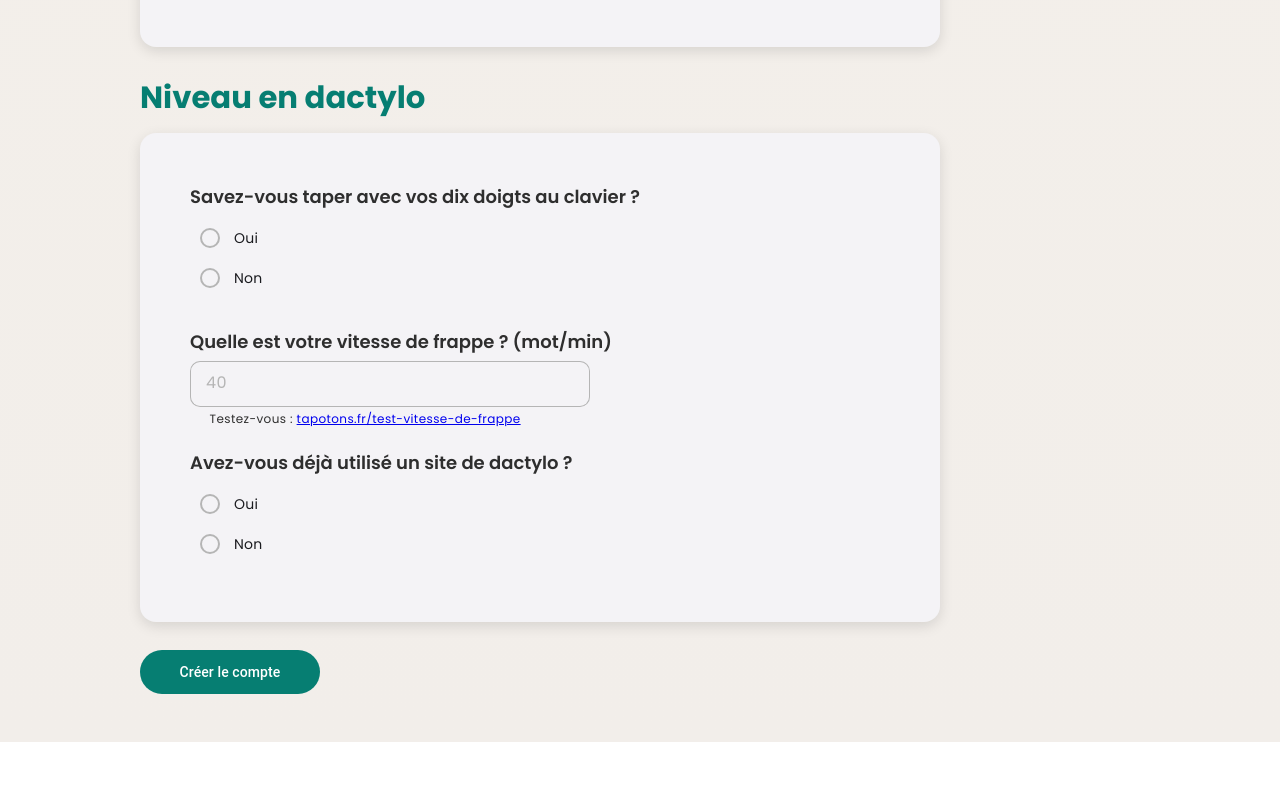
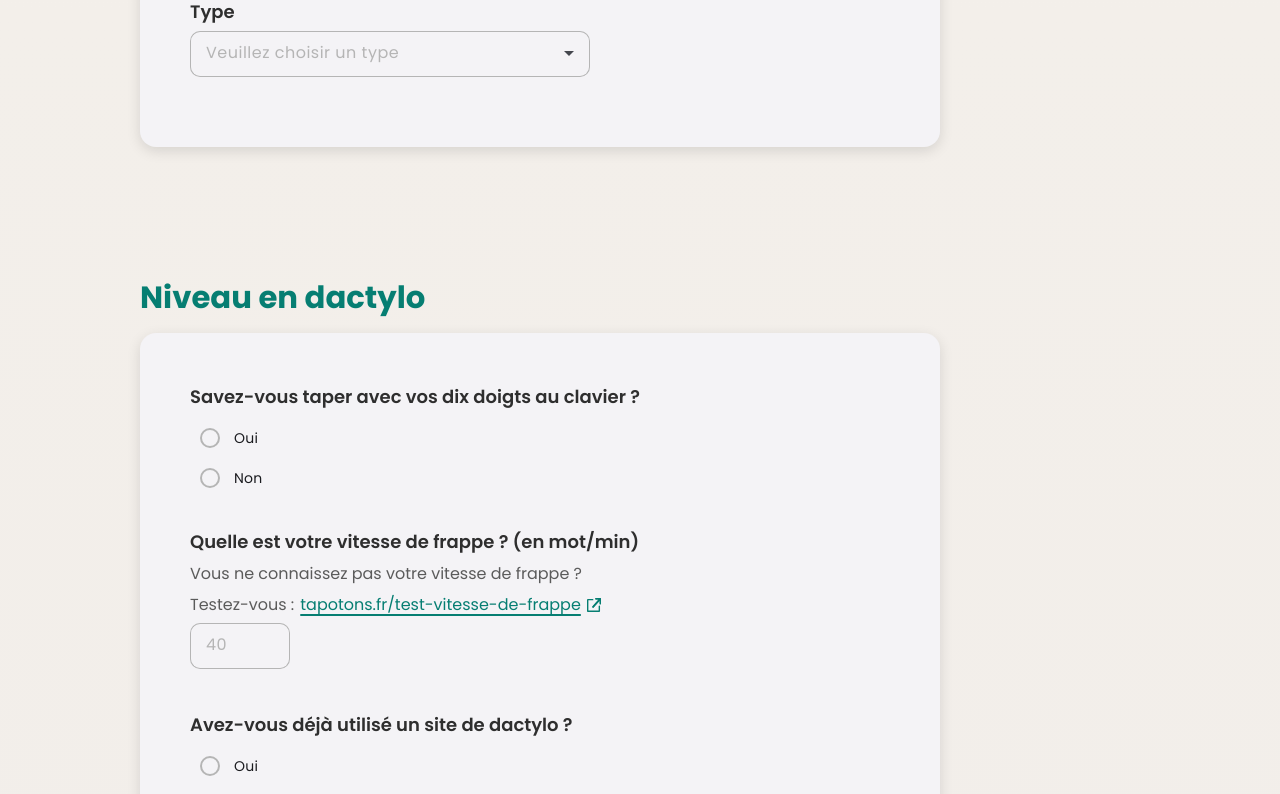
Before and after one commit to CrazyLeek/poc_form_angular_react, an Angular app in the folder angular/: page / in a window 1280 px wide. Shown: the part 1320-2114 px from the top of the page. Before the commit the page ends 2062 px from the top, so only its background shows below. Built offline with nearby package versions, Linux system fonts and the light colour scheme.

Commit message:
feat: :sparkles: Add checkox field

```diff
--- a/angular/src/app/app.html
+++ b/angular/src/app/app.html
@@ -58,13 +58,13 @@
             <label class="field-title" for="age">Age</label>
             <mat-form-field appearance="outline">
               <input id="age" matInput type="number" formControlName="age" min="1" step="1" placeholder="26" />
+            </mat-form-field>
             @if (form.controls.age.touched && form.controls.age.hasError('required')) {
-                <mat-error>L'âge est obligatoire.</mat-error>
+              <p class="field-error">L'âge est obligatoire.</p>
             }
             @if (form.controls.age.touched && form.controls.age.hasError('positiveInteger')) {
-                <mat-error>Entrez un entier strictement positif.</mat-error>
+              <p class="field-error">Entrez un entier strictement positif.</p>
             }
-            </mat-form-field>
           </div>
 
           <div class="field-block email-field">
@@ -157,20 +157,24 @@
           </div>
 
           <div class="field-block">
-            <p class="field-title">Quelle est votre vitesse de frappe ? (mot/min)</p>
+            <p class="field-title">Quelle est votre vitesse de frappe ? (en mot/min)</p>
+            <p class="soft-note">
+              Vous ne connaissez pas votre vitesse de frappe ?
+            </p>
+            <p class="soft-note speed-link-row">
+              <span>Testez-vous :</span>
+              <a class="soft-note-link" href="https://tapotons.fr/test-vitesse-de-frappe/" target="_blank" rel="noreferrer">tapotons.fr/test-vitesse-de-frappe</a>
+              <img class="link-pop-icon" src="/pop-icon.svg" alt="" aria-hidden="true" />
+            </p>
             <mat-form-field appearance="outline" class="typing-speed-field">
               <input matInput type="number" formControlName="typingSpeed" min="1" step="1" placeholder="40" />
-              <mat-hint>
-                Testez-vous :
-                <a href="https://tapotons.fr/test-vitesse-de-frappe/" target="_blank" rel="noreferrer">tapotons.fr/test-vitesse-de-frappe</a>
-              </mat-hint>
+            </mat-form-field>
             @if (form.controls.typingSpeed.touched && form.controls.typingSpeed.hasError('required')) {
-                <mat-error>La vitesse de frappe est obligatoire.</mat-error>
+              <p class="field-error">La vitesse de frappe est obligatoire.</p>
             }
             @if (form.controls.typingSpeed.touched && form.controls.typingSpeed.hasError('positiveInteger')) {
-                <mat-error>Entrez un entier strictement positif.</mat-error>
+              <p class="field-error">Entrez un entier strictement positif.</p>
             }
-            </mat-form-field>
           </div>
 
           <div class="radio-block">
@@ -187,15 +191,19 @@
           @if (usedTypingSite) {
             <div class="field-block">
               <p class="field-title">Lequel ?</p>
-              <mat-form-field appearance="outline" class="full-width">
-                <mat-select formControlName="typingSite" placeholder="Sélectionnez un site">
-                  <mat-option value="RataType">RataType</mat-option>
-                  <mat-option value="AgileFingers">AgileFingers</mat-option>
-                </mat-select>
+              <div class="typing-site-options">
+                @for (typingSite of typingSites; track typingSite) {
+                  <mat-checkbox
+                    [checked]="isTypingSiteSelected(typingSite)"
+                    (change)="toggleTypingSite(typingSite, $event.checked)"
+                  >
+                    {{ typingSite }}
+                  </mat-checkbox>
+                }
+              </div>
               @if (form.controls.typingSite.touched && form.controls.typingSite.hasError('required')) {
-                  <mat-error>Veuillez sélectionner un site.</mat-error>
+                <p class="field-error">Veuillez sélectionner au moins un site.</p>
               }
-              </mat-form-field>
             </div>
           }
         </mat-card>
--- a/angular/src/app/app.scss
+++ b/angular/src/app/app.scss
@@ -105,6 +105,7 @@
   max-width: var(--section-max-width);
   padding: 50px;
   width: 80%;
+  margin: 0 0 100px;
 }
 
 .field-grid {
@@ -163,8 +164,25 @@
 
 .soft-note {
   color: var(--text-muted);
-  font-size: 14px;
+  font-size: 16px;
   margin: 0;
+}
+
+.soft-note-link {
+  color: var(--app-primary);
+  text-decoration-thickness: 1.5px;
+  text-underline-offset: 4px;
+}
+
+.speed-link-row {
+  align-items: center;
+  display: inline-flex;
+  gap: 6px;
+}
+
+.link-pop-icon {
+  height: 14px;
+  width: 14px;
 }
 
 .premium-note {
@@ -205,7 +223,12 @@
 }
 
 .typing-speed-field {
-  width: min(520px, 100%);
+  width: min(100px, 100%);
+}
+
+.typing-site-options {
+  display: grid;
+  gap: 8px;
 }
 
 .field-error {
--- a/angular/src/app/app.ts
+++ b/angular/src/app/app.ts
@@ -4,6 +4,7 @@ import { takeUntilDestroyed } from '@angular/core/rxjs-interop';
 import { FormControl, FormGroup, ReactiveFormsModule, Validators } from '@angular/forms';
 import { MatButtonModule } from '@angular/material/button';
 import { MatCardModule } from '@angular/material/card';
+import { MatCheckboxModule } from '@angular/material/checkbox';
 import { MatFormFieldModule } from '@angular/material/form-field';
 import { MatInputModule } from '@angular/material/input';
 import { MatProgressSpinnerModule } from '@angular/material/progress-spinner';
@@ -17,7 +18,7 @@ import { blockedEmailDomainValidator, positiveIntegerValidator } from './validat
 export type AccountType = 'Gratuit' | 'Premium';
 export type Gender = 'Homme' | 'Femme' | 'Autre';
 export type PremiumPlan = 'monthly' | 'yearly';
-export type TypingSite = 'RataType' | 'AgileFingers';
+export type TypingSite = 'AgileFinger' | 'Tapotons' | 'Ratatype' | 'TapTouche' | 'EdClub' | 'Touch Typing Study';
 export type CouponUiState = 'idle' | 'loading' | 'success' | 'error';
 
 export interface SignupFormPayload {
@@ -32,7 +33,7 @@ export interface SignupFormPayload {
   tenFingers: boolean;
   typingSpeed: number;
   usedTypingSite: boolean;
-  typingSite: TypingSite | null;
+  typingSite: TypingSite[] | null;
 }
 
 @Component({
@@ -41,6 +42,7 @@ export interface SignupFormPayload {
     ReactiveFormsModule,
     MatButtonModule,
     MatCardModule,
+    MatCheckboxModule,
     MatFormFieldModule,
     MatInputModule,
     MatProgressSpinnerModule,
@@ -56,6 +58,7 @@ export class App {
 
   readonly accountTypes: AccountType[] = ['Gratuit', 'Premium'];
   readonly genders: Gender[] = ['Homme', 'Femme', 'Autre'];
+  readonly typingSites: TypingSite[] = ['AgileFinger', 'Tapotons', 'Ratatype', 'TapTouche', 'EdClub', 'Touch Typing Study'];
 
   readonly form = new FormGroup({
     lastName: new FormControl('', {
@@ -92,7 +95,9 @@ export class App {
     usedTypingSite: new FormControl<boolean | null>(null, {
       validators: [Validators.required],
     }),
-    typingSite: new FormControl<TypingSite | null>(null),
+    typingSite: new FormControl<TypingSite[]>([], {
+      nonNullable: true,
+    }),
   });
 
   couponUiState: CouponUiState = 'idle';
@@ -115,6 +120,17 @@ export class App {
 
   get isCouponLoading(): boolean {
     return this.couponUiState === 'loading';
+  }
+
+  isTypingSiteSelected(site: TypingSite): boolean {
+    return this.form.controls.typingSite.value.includes(site);
+  }
+
+  toggleTypingSite(site: TypingSite, checked: boolean): void {
+    const currentSites = this.form.controls.typingSite.value;
+    const nextSites = checked ? [...currentSites, site] : currentSites.filter((currentSite) => currentSite !== site);
+    this.form.controls.typingSite.setValue(nextSites);
+    this.form.controls.typingSite.markAsTouched();
   }
 
   validateCoupon(): void {
@@ -222,7 +238,7 @@ export class App {
           typingSiteControl.setValidators([Validators.required]);
         } else {
           typingSiteControl.clearValidators();
-          typingSiteControl.setValue(null, { emitEvent: false });
+          typingSiteControl.setValue([], { emitEvent: false });
         }
 
         typingSiteControl.updateValueAndValidity({ emitEvent: false });
--- a/angular/src/styles.scss
+++ b/angular/src/styles.scss
@@ -125,3 +125,14 @@ body {
 .mat-mdc-radio-button .mat-mdc-focus-indicator::before {
   background-color: color-mix(in srgb, var(--app-neutral) 20%, transparent) !important;
 }
+
+.mat-mdc-checkbox .mdc-checkbox__background {
+  border-color: var(--app-neutral) !important;
+  border-radius: 5px !important;
+}
+
+.mat-mdc-checkbox.mat-mdc-checkbox-checked .mdc-checkbox__background,
+.mat-mdc-checkbox.mat-mdc-checkbox-indeterminate .mdc-checkbox__background {
+  background-color: var(--app-primary) !important;
+  border-color: var(--app-primary) !important;
+}
```
Lines whose indentation alone changed are shown as unchanged.
